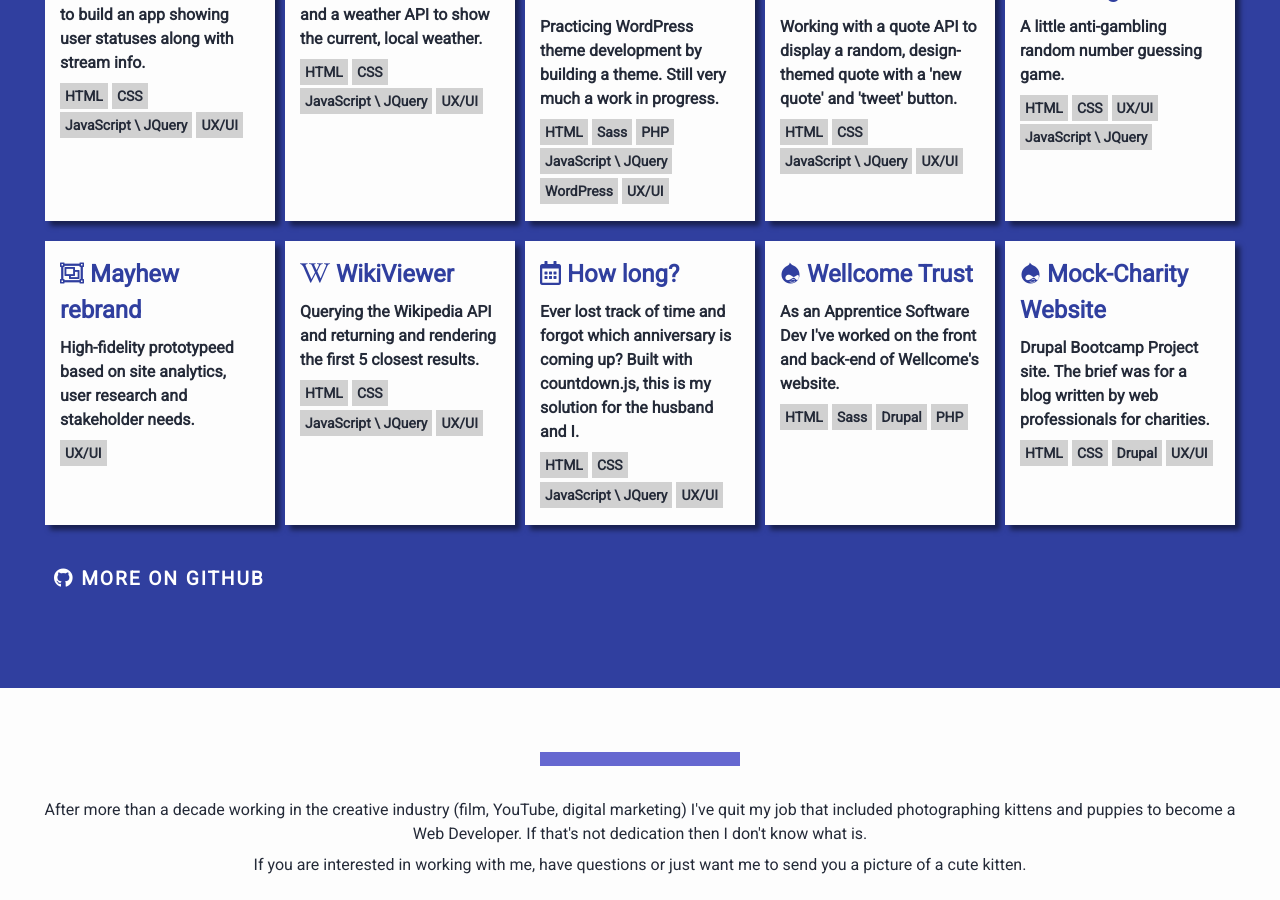
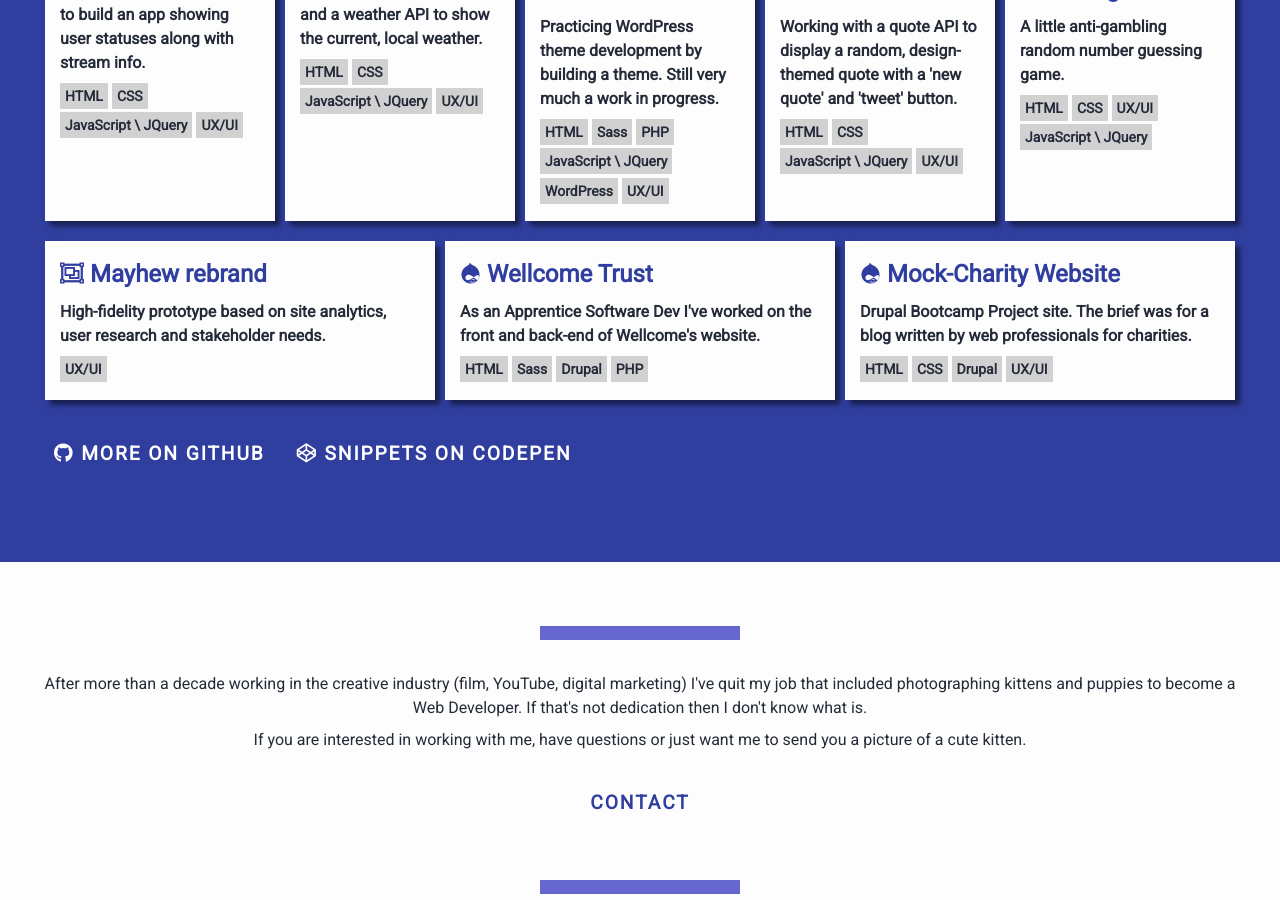
Before and after one commit to krisztin/krisztin.github.io, a Jekyll site: the page built from index.md, in a window 1280 px wide and 900 px high, scrolled down 1446 px. Built offline with Jekyll 4.4.1, drawn with Linux system fonts in a browser that asks for light colours; nearby versions of some CDN libraries.

Commit message:
project trim and codepen link

```diff
--- a/_includes/home-projects.html
+++ b/_includes/home-projects.html
@@ -85,37 +85,8 @@
         <h2>
           <i class="far fa-object-group"></i> Mayhew rebrand</h2>
 
-        <p>High-fidelity prototypeed based on site analytics, user research and stakeholder needs.</p>
+        <p>High-fidelity prototype based on site analytics, user research and stakeholder needs.</p>
         <div class="tags">
-          <h4 class="tag">UX/UI</h4>
-        </div>
-      </a>
-    </article>
-    <article class="project-card" data-tech="uxui css html js">
-      <a href="https://codepen.io/krisztiiin/full/XeQpjG/" target="_blank">
-        <h2>
-          <i class="fab fa-wikipedia-w"></i> WikiViewer</h2>
-
-        <p>Querying the Wikipedia API and returning and rendering the first 5 closest results.</p>
-        <div class="tags">
-          <h4 class="tag">HTML</h4>
-          <h4 class="tag">CSS</h4>
-          <h4 class="tag">JavaScript \ JQuery</h4>
-          <h4 class="tag">UX/UI</h4>
-        </div>
-      </a>
-    </article>
-    <article class="project-card" data-tech="uxui css html js">
-      <a href="https://codepen.io/krisztiiin/full/bYdrQe/" target="_blank">
-        <h2>
-          <i class="far fa-calendar-alt"></i> How long?</h2>
-
-        <p>Ever lost track of time and forgot which anniversary is coming up? Built with countdown.js, this is my solution for
-          the husband and I.</p>
-        <div class="tags">
-          <h4 class="tag">HTML</h4>
-          <h4 class="tag">CSS</h4>
-          <h4 class="tag">JavaScript \ JQuery</h4>
           <h4 class="tag">UX/UI</h4>
         </div>
       </a>
@@ -147,9 +118,12 @@
       </a>
     </article>
   </div>
-  <footer class="">
-    <a href="https://github.com/krisztin/projects" target="_blank" class="btn btn-light-text">
+  <footer>
+    <a href="https://github.com/krisztin/projects" target="_blank" class="btn btn-light-text" rel="noopener">
       <i class="fab fa-github"></i> More on Github
+    </a>
+    <a class="btn btn-light-text" href="https://codepen.io/krisztiiin/" target="_blank" aria-label="codepen profile" rel="noopener">
+      <i class="fab fa-codepen"></i> Snippets on Codepen
     </a>
   </footer>
 </div>
```
